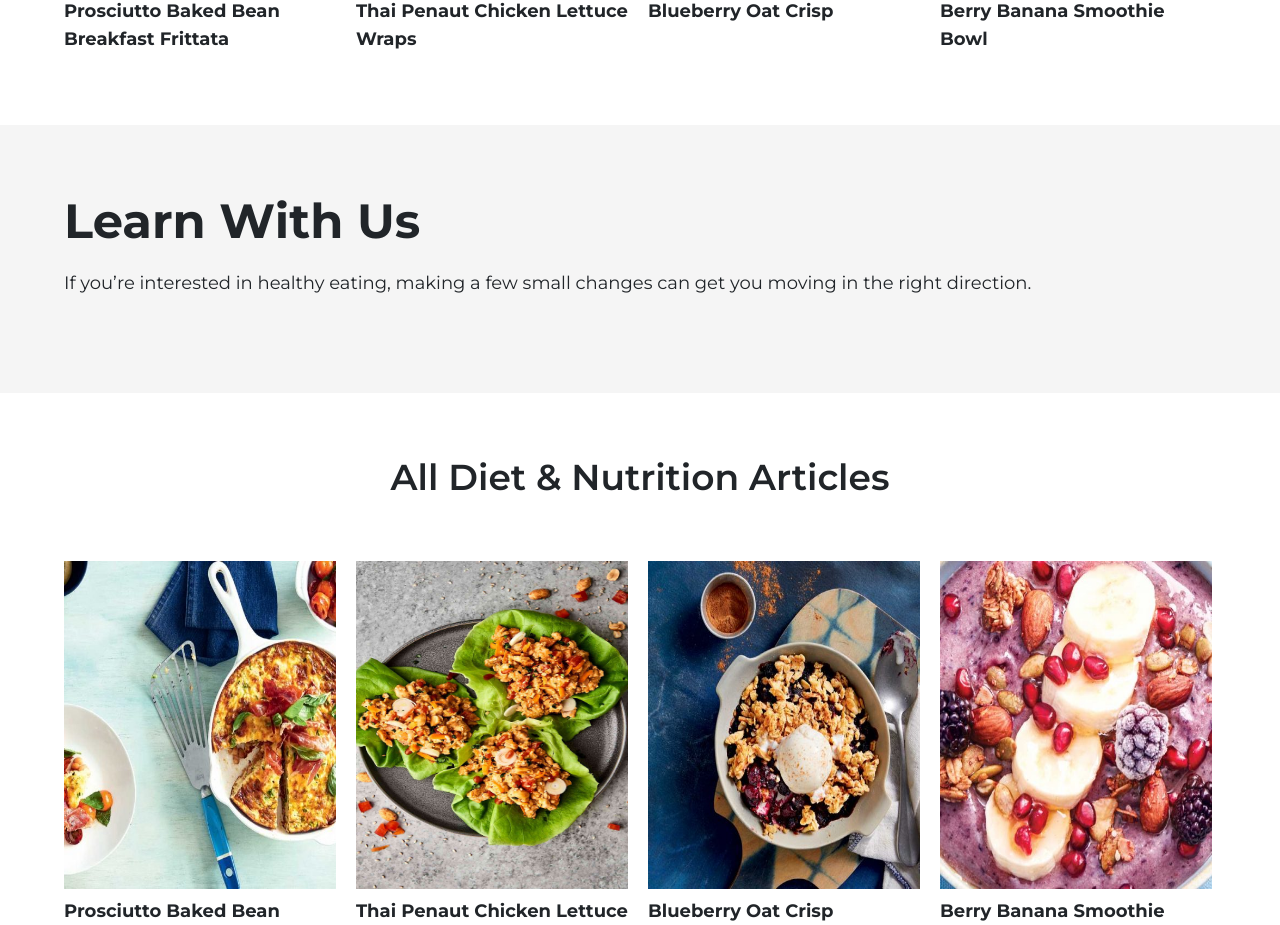
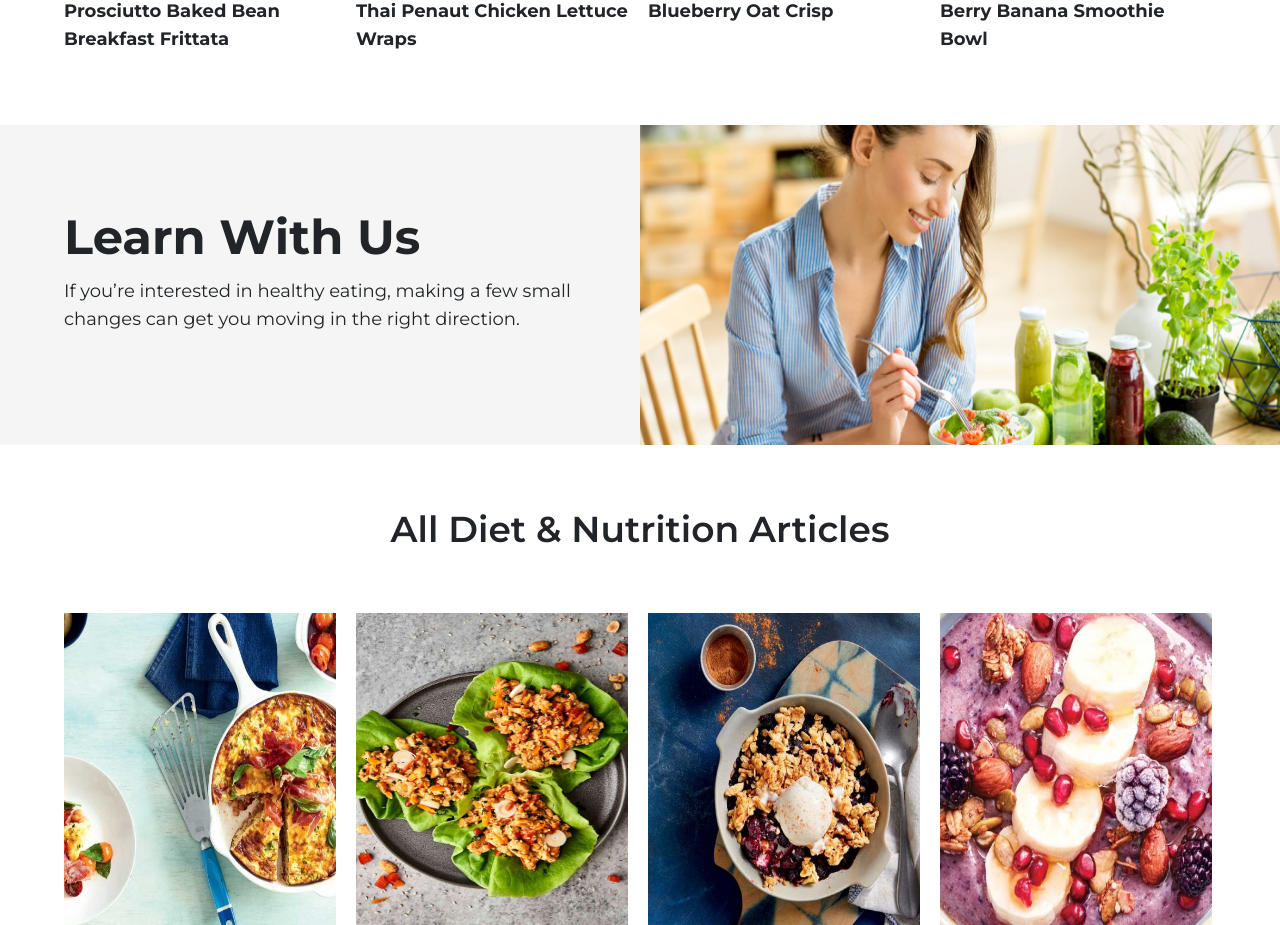
Before and after one commit to astrukar/HCI_2021-22, a Next.js app: page / in a window 1280 px wide. Shown: the part 1055-1980 px from the top of the page. Built offline with nearby package versions, Linux system fonts and the light colour scheme.

Commit message:
add img in home banner

```diff
--- a/components/aboutcontainer/aboutcontainer.js
+++ b/components/aboutcontainer/aboutcontainer.js
@@ -44,7 +44,7 @@ const AboutContainer = () => {
       </Row>
       <Row>
         <Col sm={12} className="bg-neutral-100 pl-5 md:pl-16 pb-14">
-          <h1 className="font-black text-5xl font-montserrat text-5xl pt-10">
+          <h1 className="font-extrabold text-5xl font-montserrat text-5xl pt-10">
             Sign Up To Our Newsletter
           </h1>
           <div className="text-sm lg:text-base font-montserrat w-3/5 pt-3 pb-9">
--- a/components/bannerwithimage/bannerwithimage.js
+++ b/components/bannerwithimage/bannerwithimage.js
@@ -1,16 +1,23 @@
 import { Row, Col } from "react-bootstrap";
-import Image from "next/image";
+
 const BannerWithImage = () => {
   return (
-    <Row className="bg-neutral-100 px-0">
-      <Col className="sm:pl-5 lg:pl-16">
-        <h1 className="font-bold text-4xl md:text-5xl leading-10 font-montserrat mt-4 pt-12 pb-4 ">
+    <Row className="flex items-center bg-neutral-100 px-0">
+      <Col sm={12} lg={6} className="sm:pl-5 lg:pl-16">
+        <h1 className="font-bold text-4xl md:text-5xl leading-10 font-montserrat mt-4 pb-3">
           Learn With Us
         </h1>
-        <p className="text-sm md:text-lg font-montserrat pb-12 mb-5 ">
+        <p className="text-sm md:text-lg font-montserrat mb-5 ">
           If you’re interested in healthy eating, making a few small changes can
           get you moving in the right direction.
         </p>
+      </Col>
+      <Col sm={12} lg={6} className="p-0">
+        <img
+          src="/assets/eatinghealthy.png"
+          className="w-full sm:h-screen md:h-64 lg:h-80"
+          alt="Home banner Image"
+        />
       </Col>
     </Row>
   );
--- a/components/searchinput/searchinput.js
+++ b/components/searchinput/searchinput.js
@@ -7,7 +7,7 @@ const SearchInput = () => {
         <input
           id="search-input"
           type="text"
-          className="searchInput"
+          className="searchInput text-3xl md:text-4xl font-extralight"
           placeholder={"Search Topics..."}
         />
       </Col>
--- a/styles/globals.css
+++ b/styles/globals.css
@@ -80,5 +80,4 @@
   border-radius: 0;
   background-color: rgba(0, 0, 0, 0);
   color: #7b7b7b;
-  font-size: 1.75rem;
 }
```
Also changed, not shown: public/assets/eatinghealthy.png (added).
